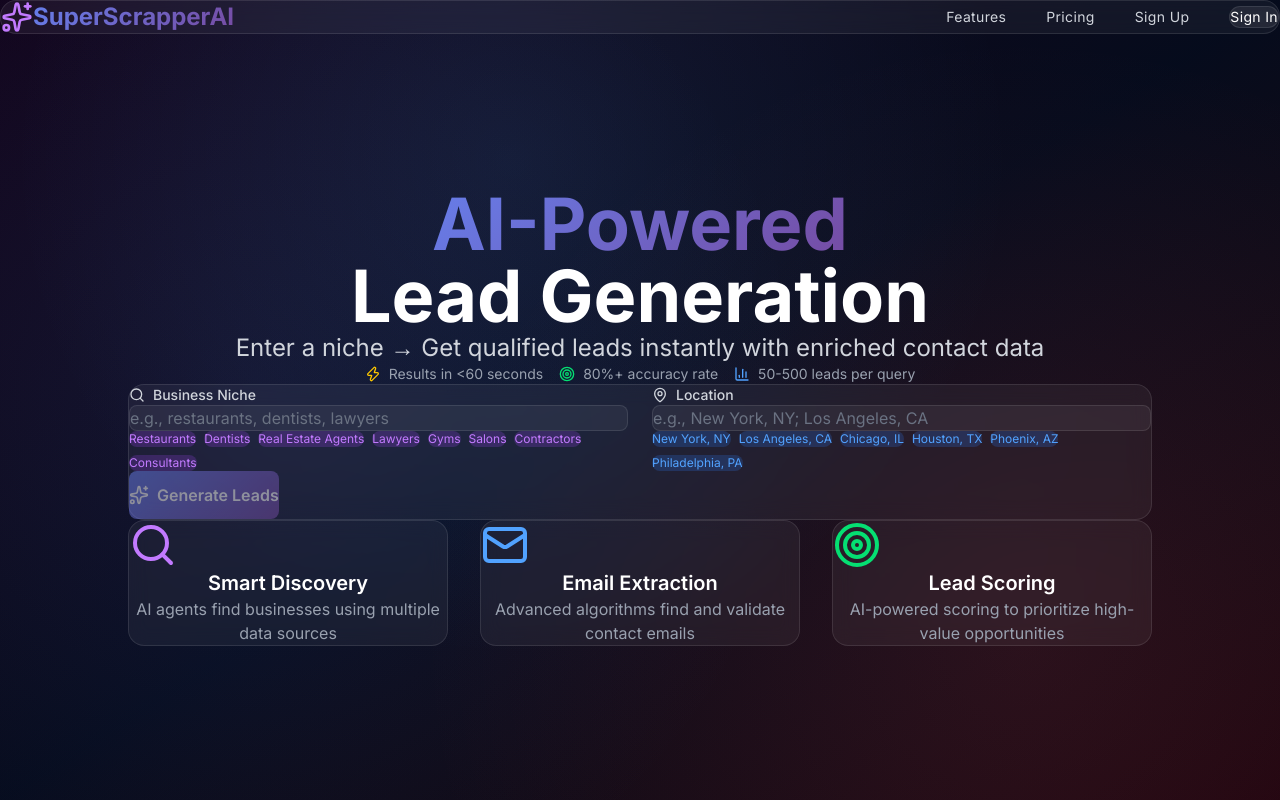
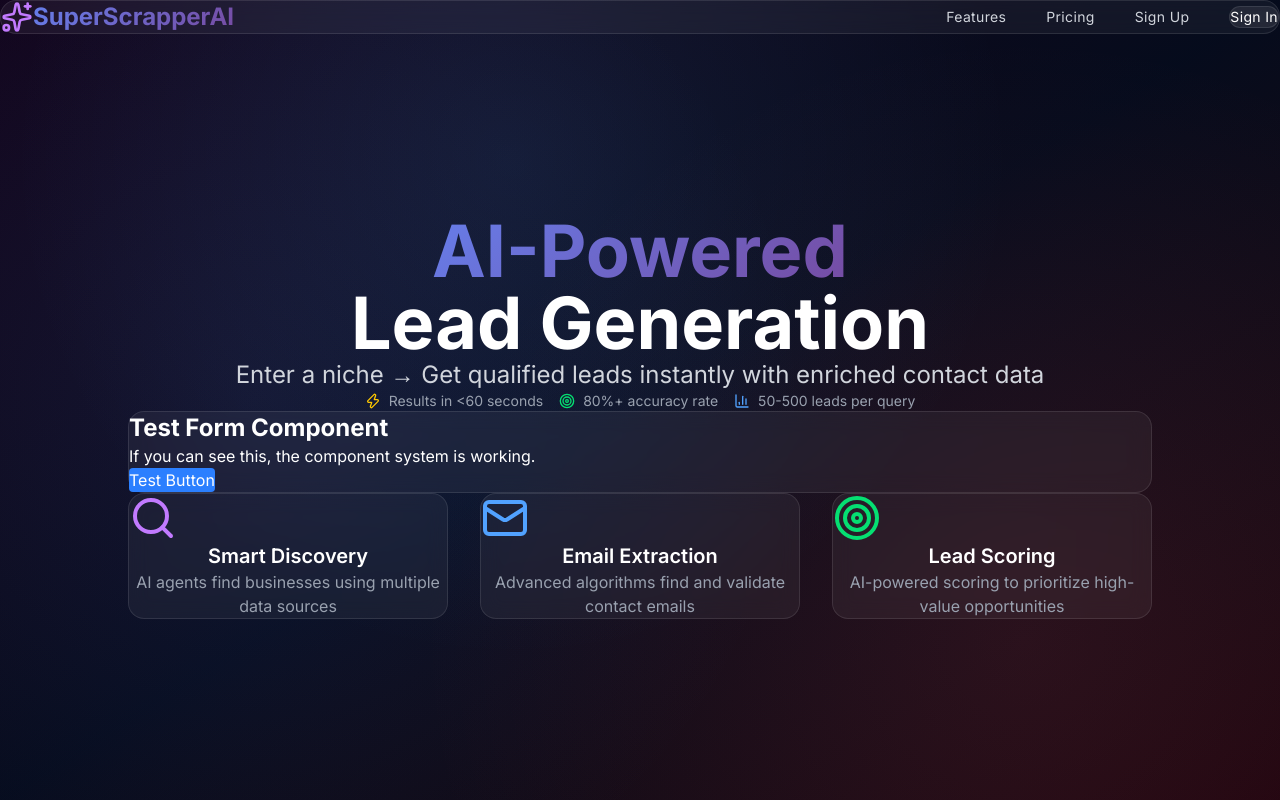
Before and after one commit to Trinidadia-sys/superscrapper-ai, a Next.js app: page / in a window 1280 px wide. Built offline with nearby package versions, Linux system fonts and the light colour scheme; no server answers.

Commit message:
Add debugging components to diagnose form rendering issue

```diff
--- a/src/app/page.tsx
+++ b/src/app/page.tsx
@@ -5,6 +5,7 @@ import { motion } from 'framer-motion';
 import { Sparkles, Search, Zap, Target, BarChart3, Mail } from 'lucide-react';
 import Link from 'next/link';
 import { LeadGenerationForm } from '@/components/LeadGenerationForm';
+import { TestForm } from '@/components/TestForm';
 import { ProcessingScreen } from '@/components/ProcessingScreen';
 import { ResultsDashboard } from '@/components/ResultsDashboard';
 import { UserMenu } from '@/components/UserMenu';
@@ -17,6 +18,9 @@ export default function Home() {
   const [processingState, setProcessingState] = useState<ProcessingState | null>(null);
   const [currentView, setCurrentView] = useState<'home' | 'processing' | 'results'>('home');
   const { user } = useAuth();
+
+  // Debug: Log when page renders and user state
+  console.log('Home page rendering, user:', !!user, 'currentView:', currentView);
 
   const handleLeadGeneration = async (request: { niche: string; location: string }) => {
     setCurrentView('processing');
@@ -228,7 +232,7 @@ export default function Home() {
 
                 {/* Lead Generation Form */}
                 <div className="w-full max-w-5xl mx-auto">
-                  <LeadGenerationForm onSubmit={handleLeadGeneration} />
+                  <TestForm />
                 </div>
 
                 {/* Features */}
--- a/src/components/LeadGenerationForm.tsx
+++ b/src/components/LeadGenerationForm.tsx
@@ -12,6 +12,9 @@ export function LeadGenerationForm({ onSubmit }: LeadGenerationFormProps) {
   const [niche, setNiche] = useState('');
   const [location, setLocation] = useState('');
   const [isSubmitting, setIsSubmitting] = useState(false);
+
+  // Debug: Log when component renders
+  console.log('LeadGenerationForm rendering...');
 
   const handleSubmit = async (e: React.FormEvent) => {
     e.preventDefault();
--- /dev/null
+++ b/src/components/TestForm.tsx
@@ -0,0 +1,14 @@
+'use client';
+
+export function TestForm() {
+  console.log('TestForm rendering...');
+  return (
+    <div className="glass p-8 m-4">
+      <h2 className="text-2xl font-bold text-white mb-4">Test Form Component</h2>
+      <p className="text-white">If you can see this, the component system is working.</p>
+      <button className="mt-4 px-6 py-2 bg-blue-500 text-white rounded">
+        Test Button
+      </button>
+    </div>
+  );
+}
```
